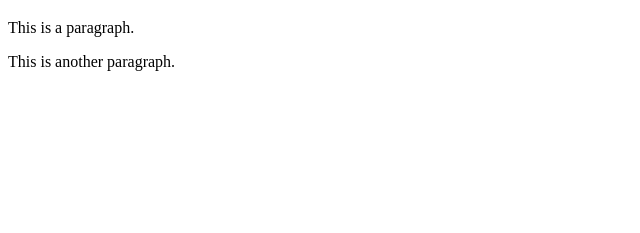
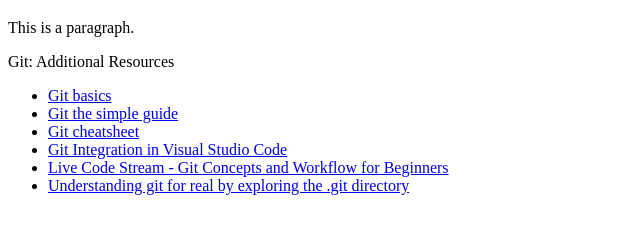
Before and after one commit to DaveBBL/git-test, a plain HTML site: page index.html in a window 1280 px wide. Shown: the part 61-294 px from the top of the page, without its empty margins (0-640 px from the left). Drawn offline with Linux system fonts and the light colour scheme.

Commit message:
added links to git info

```diff
--- a/index.html
+++ b/index.html
@@ -3,6 +3,18 @@
   <body>
     <h1>This is a Header</h1>
     <p>This is a paragraph.</p>
-    <p>This is another paragraph.</p>
+    <p>Git: Additional Resources</p>
+    <ul>
+
+    <li><a href="https://git-scm.com/book/en/v2/Getting-Started-Git-Basics">Git basics</a></li>
+    <li><a href="http://rogerdudler.github.io/git-guide/">Git the simple guide</a></li>
+    <li><a href=https://gist.github.com/hofmannsven/6814451">Git cheatsheet</a></li>
+    <li><a href="https://www.digitalocean.com/community/tutorials/how-to-use-git-integration-in-visual-studio-code">Git Integration in Visual Studio Code</a></li>
+    <li><a href="https://livecodestream.dev/post/git-concepts-and-workflow-for-beginners/">Live Code Stream - Git Concepts and Workflow for Beginners</a></li>
+    <li><a href="https://www.daolf.com/posts/git-series-part-1/">Understanding git for real by exploring the .git directory</a></li>
+
+    </ul>
+
+
   </body>
 </html>
```
